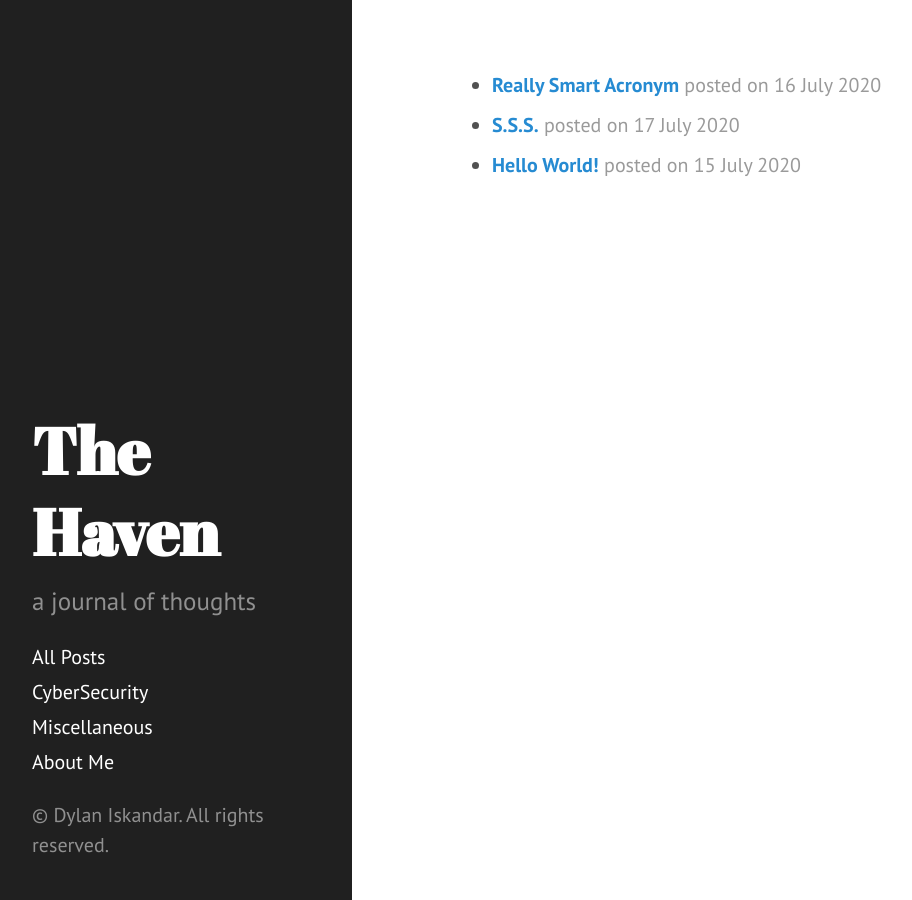
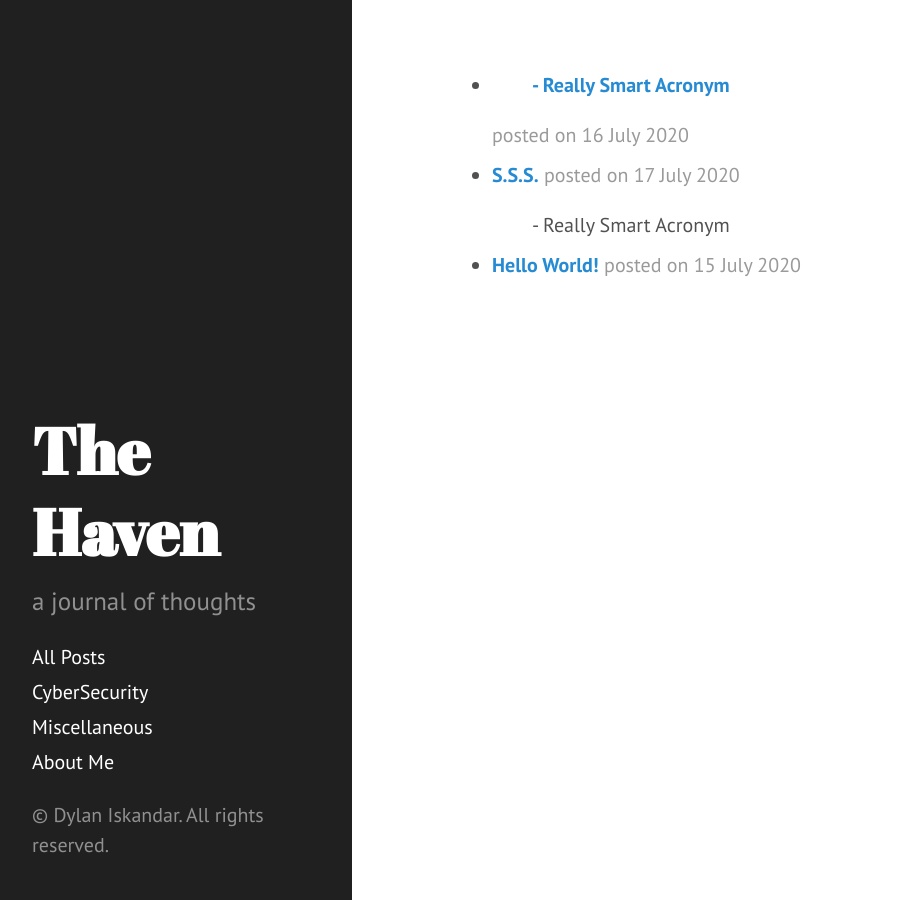
Before and after one commit to mayuridev/myblog, a Jekyll site: the page allposts.html, which Jekyll copies as it is, in a window 1280 px wide. Shown: the whole page, without its empty margins (8-920 px from the left). Built offline with Jekyll 4.4.1, drawn with Linux system fonts in a browser that asks for light colours.

Commit message:
Update allposts.html

```diff
--- a/allposts.html
+++ b/allposts.html
@@ -44,7 +44,7 @@
     </div>
 
     <nav class="sidebar-nav">
-      <a class="sidebar-nav-item" href="/allposts">All Posts</a>
+      <a class="sidebar-nav-item" href="/allposts/">All Posts</a>
         <a class="sidebar-nav-item" href="/cybersec">CyberSecurity</a>
         <a class="sidebar-nav-item" href="/misc">Miscellaneous</a>
       <a class="sidebar-nav-item" href="https://dylaniskandar.com">About Me</a>
@@ -59,9 +59,9 @@
   <ul>
 
     <div id="cybersec">
-      <li><span class="post-date"><b><a href="/2020/07/17/Really-Smart-Acronym/">Really Smart Acronym</a></b> posted on 16 July 2020</span></li>
+      <li><span class="post-date"><b><a href="/2020/07/17/Really-Smart-Acronym/"><p style="text-indent: 40px">- Really Smart Acronym</p></a></b> posted on 16 July 2020</span></li>
       <li><span class="post-date"><b><a href="/2020/07/16/SSS/">S.S.S.</a></b> posted on 17 July 2020</span></li>
-
+      <p style="text-indent: 40px">- Really Smart Acronym</p>
     </div>
 
     <div id="misc">
```
